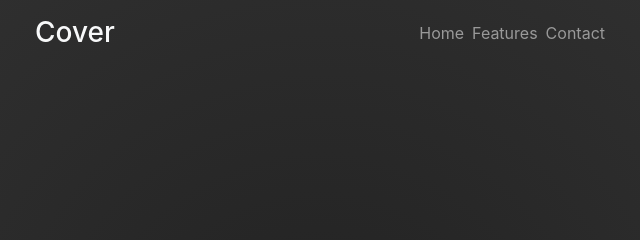
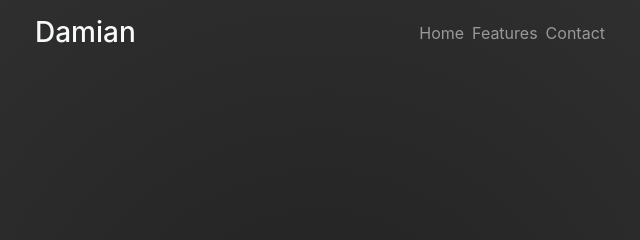
Before and after one commit to ROGAL12321/kurshtml2, a plain HTML site: page index4.html in a window 1280 px wide. Shown: the top 240 px of the page, 320-960 px from the left. Drawn offline with nearby package versions, Linux system fonts and the light colour scheme.

Commit message:
poprawka

```diff
--- a/index4.html
+++ b/index4.html
@@ -15,7 +15,7 @@
       <div class="d-flex flex-column justify-content-between min-vh-100 pt-3 pb-5">
         <header class="d-md-flex align-items-center justify-content-between">
           <a href="#" class="text-light">
-            <h3 class="mb-0 text-center text-md-left">Cover</h3>
+            <h3 class="mb-0 text-center text-md-left">Damian</h3>
           </a>
           <ul class="d-flex list-unstyled mb-0">
             <li class="page-navitem"><a class="text-decoration-none" href="#">Home</a></li>
```
